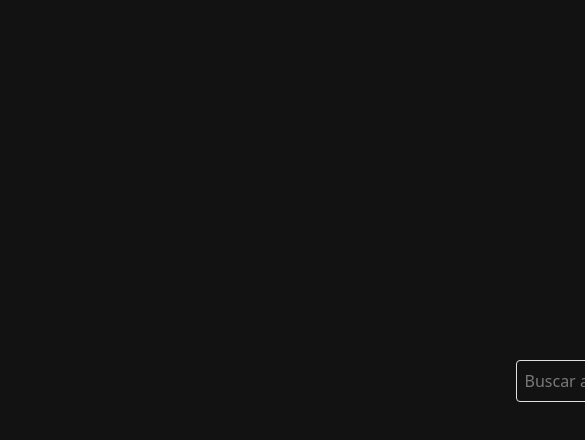
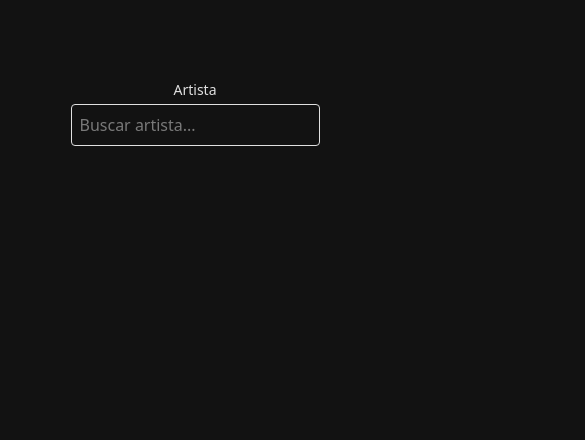
Before and after one commit to MarcosFacundoFlores/Insta-Lyrics, a Vue app: page / in a window 390 px wide. Shown: the top 440 px of the page, 585 px wide, since content can reach past the window. Built offline with nearby package versions, Linux system fonts and the light colour scheme.

Commit message:
styles, responsive fixes

```diff
--- a/src/components/ImageStack.vue
+++ b/src/components/ImageStack.vue
@@ -15,22 +15,23 @@
 
 
 <template>
-  <div class="w-full h-64 flex items-center justify-center">
+  <div class="w-full h-auto flex items-center justify-center">
     <transition-group
       name="fade-image"
       tag="div"
-      class="flex items-center justify-center gap-12"
+      class="flex flex-col sm:flex-row items-center justify-center gap-6 sm:gap-12"
     >
       <img
         v-for="img in images"
         :key="img.key"
         :src="img.src"
         :alt="img.alt || ''"
-        class="w-64 h-64 object-cover rounded-full shadow"
+        class="w-48 h-48 sm:w-64 sm:h-64 object-cover rounded-full shadow"
       />
     </transition-group>
   </div>
 </template>
+
 
 <script setup>
 defineProps({
--- a/src/style.css
+++ b/src/style.css
@@ -28,11 +28,12 @@ body {
   margin: 0;
   display: flex;
   place-items: center;
-  min-width: 1280px;
   min-height: 100vh;
   background-color: #121212;
   color: #e0e0e0;
+  overflow-x: hidden; /* opcional: previene scroll horizontal accidental */
 }
+
 
 h1 {
   font-size: 3.2em;
```
